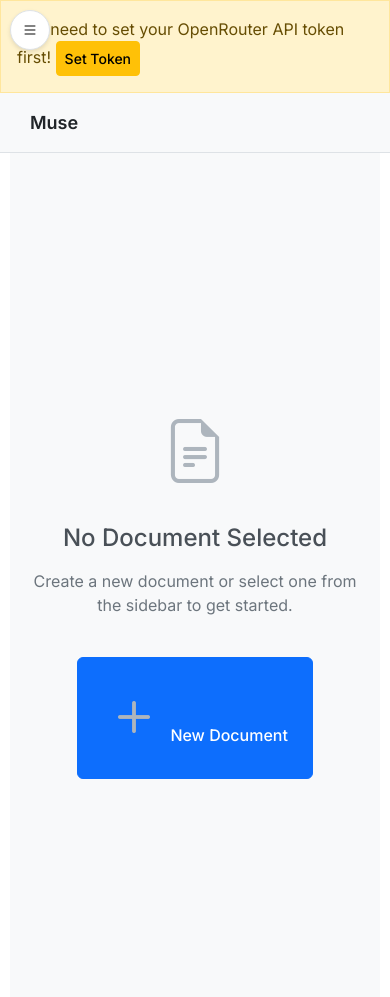
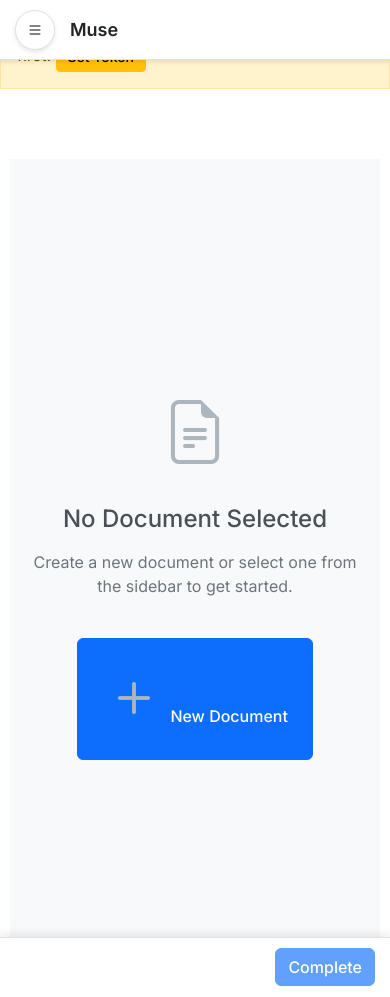
Before and after one commit to lyramakesmusic/text-completion-webui, a Flask app: page / in a window 390 px wide. Run offline with Flask 3, Linux system fonts and the light colour scheme; data that the repository does not hold is empty; some libraries are stand-ins or nearby versions.

Commit message:
Add files via upload

```diff
--- a/templates/index.html
+++ b/templates/index.html
@@ -3,7 +3,7 @@
 <head>
     <meta charset="UTF-8">
     <meta name="viewport" content="width=device-width, initial-scale=1.0">
-    <title>Muse: Text Completion</title>
+    <title>OpenRouter Text Completion</title>
 
     <!-- CSS Libraries -->
     <link href="https://cdn.jsdelivr.net/npm/bootstrap@5.3.0-alpha1/dist/css/bootstrap.min.css" rel="stylesheet">
@@ -17,10 +17,6 @@
 
     <!-- Application Styles -->
     <style>
-        * {
-            box-sizing: border-box;
-        }
-
         /* Base Styles */
         html, body {
             height: 100%;
@@ -36,6 +32,7 @@
             height: 100vh;
             width: 100vw;
             overflow: hidden;
+            position: relative;
         }
 
         /* Sidebar */
@@ -43,7 +40,7 @@
             width: 300px;
             background-color: #f8f9fa;
             border-right: 1px solid #dee2e6;
-            transition: all 0.3s;
+            transition: transform 0.3s ease;
             display: flex;
             flex-direction: column;
             overflow: hidden;
@@ -54,7 +51,7 @@
         }
 
         .sidebar-header {
-            height: 60px;            padding: 15px;
+            padding: 15px;
             border-bottom: 1px solid #dee2e6;
             display: flex;
             justify-content: space-between;
@@ -273,56 +270,107 @@
 
         /* Responsive Adjustments */
         @media (max-width: 768px) {
-            .sidebar {
-                width: 260px;
-                position: absolute;
-                top: 0;
-                bottom: 0;
-                left: 0;
-                z-index: 200;
+            .app-container {
+                flex-direction: column;
                 height: 100%;
-                transition: transform 0.3s ease;
-                transform: translateX(-100%);
             }
 
-            .sidebar.collapsed {
+            .sidebar {
+                position: fixed;
+                top: 0;
+                left: 0;
+                bottom: 0;
+                width: 280px;
+                transform: translateX(-100%);
+                z-index: 1050;
+                border-right: 1px solid #dee2e6;
+                background: #fff;
+            }
+
+            .sidebar.show {
                 transform: translateX(0);
             }
 
-            .toggle-sidebar {
+            .app-header {
                 position: fixed;
-                top: 10px;
-                left: 10px;
-                z-index: 300;
+                top: 0;
+                left: 0;
+                right: 0;
+                z-index: 1040;
+                background-color: #fff;
+                box-shadow: 0 2px 4px rgba(0, 0, 0, 0.1);
+                height: 60px;
+            }
+
+            .main-content {
+                padding-top: 60px;
+                height: 100%;
+                min-height: 100vh;
+                position: relative;
+                z-index: 1;
                 display: flex;
-                align-items: center;
-                justify-content: center;
-                width: 40px;
-                height: 40px;
-                border-radius: 50%;
-                background-color: #fff;
-                border: 1px solid #dee2e6;
-                box-shadow: 0 2px 4px rgba(0, 0, 0, 0.1);
+                flex-direction: column;
+                padding-bottom: calc(60px + 20px); /* Height of button row + extra padding */
+            }
+
+            .editor-container {
+                flex: 1;
+                position: relative;
+                overflow-y: auto;
+                -webkit-overflow-scrolling: touch;
             }
 
             .editor-wrapper {
                 max-width: 100%;
-                padding: 0 10px;
+                padding: 10px;
+                padding-bottom: 20px;
+            }
+
+            .CodeMirror {
+                height: auto !important;
+                font-size: 16px;
+                padding: 15px 10px;
             }
 
             .button-row {
-                max-width: 100%;
+                position: fixed;
+                bottom: 0;
+                left: 0;
+                right: 0;
+                height: 60px;
+                z-index: 1040;
+                background-color: #fff;
+                box-shadow: 0 -2px 10px rgba(0, 0, 0, 0.1);
+                padding: 10px 15px;
             }
 
-            .CodeMirror {
-                font-size: 14px;
-                padding: 15px 10px;
+            .button-row > div {
+                width: 100%;
             }
 
-            .btn {
-                min-width: 70px;
-                font-size: 14px;
-                padding: 0.375rem 0.5rem;
+            .button-row .d-flex {
+                justify-content: flex-end;
+            }
+
+            /* Prevent body scroll when sidebar is open */
+            body.sidebar-open {
+                overflow: hidden;
+            }
+
+            /* Backdrop */
+            .sidebar-backdrop {
+                display: none;
+                position: fixed;
+                top: 0;
+                left: 0;
+                right: 0;
+                bottom: 0;
+                background-color: rgba(0, 0, 0, 0.5);
+                z-index: 1045;
+            }
+
+            .sidebar-backdrop.show {
+                display: block;
             }
         }
     </style>
```
Also changed, not shown: static/js/app.js (+82 -76 lines), templates/settings.html (+13 -52 lines), README.md.
